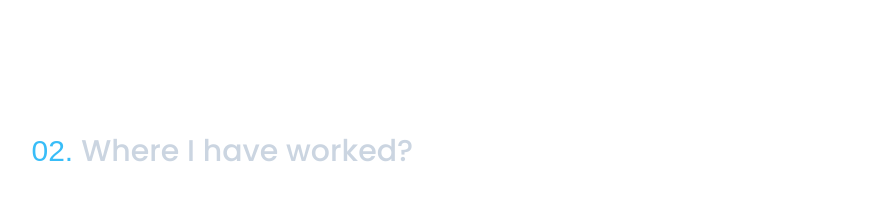
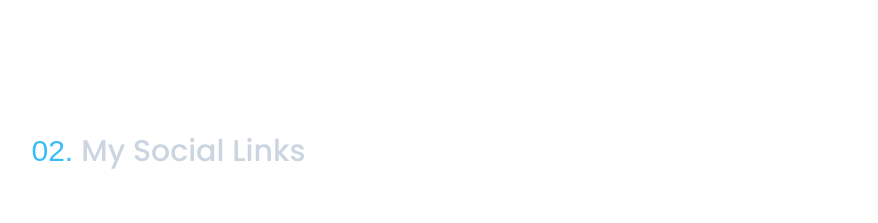
Before and after one commit to devhasibulislam/developer-portfolio, a Next.js app: page / in a window 1280 px wide. Shown: the part 1420-1643 px from the top of the page, without its empty margins (36-914 px from the left). Built offline with nearby package versions, Linux system fonts and the light colour scheme; a web font is replaced by a local one.

Commit message:
init social as name refactor

```diff
--- a/src/modules/Home/sections/Worked/Worked.tsx
+++ b/src/modules/Home/sections/Worked/Worked.tsx
@@ -6,11 +6,11 @@ import { fadeLeft, motionStep } from '@config/motion'
 
 const Worked = () => {
   return (
-    <section id='experience' >
+    <section id='social' >
 
       <motion.h1 variants={fadeLeft} {...motionStep} className='flex items-center gap-2 text-3xl font-medium text-slate-300' >
         <span className='text-sky-400 font-mono' >02. </span>
-        Where I have worked?
+        My Social Links
       </motion.h1>
 
       <div className='mt-14' >
```
